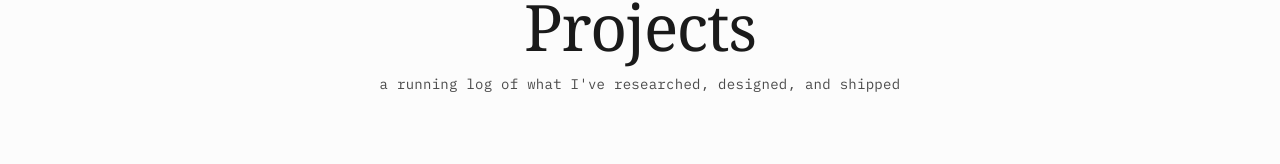
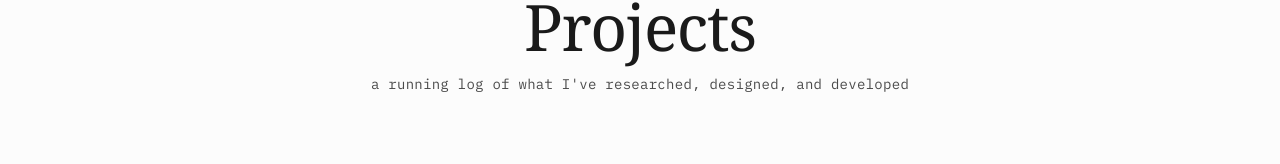
Before and after one commit to graceeilori/grace-ilori-portfolio, a React (Vite) app in the folder my-portfolio/: page /projects in a window 1280 px wide. Shown: the part 148-312 px from the top of the page. Built offline with nearby package versions, Linux system fonts and the light colour scheme; a web font is replaced by a local one.

Commit message:
small changes

```diff
--- a/my-portfolio/src/App.tsx
+++ b/my-portfolio/src/App.tsx
@@ -79,7 +79,7 @@ export default function HomePage() {
           </div>
         </Link>
 
-        <img src="/assets/star_1.svg" alt="" className="section-star" aria-hidden="true" />
+        {/* <img src="/assets/star_1.svg" alt="" className="section-star" aria-hidden="true" /> */}
 
         {/* EXPERIENCE & PLAYGROUND — hidden until ready
         <Link to="/coming-soon" className="section-nav" id="nav-experience">
--- a/my-portfolio/src/Projects.tsx
+++ b/my-portfolio/src/Projects.tsx
@@ -53,7 +53,7 @@ export default function ProjectsPage() {
       <header className="projects-header animate-in animate-in-delay-2">
         <h1 className="projects-title">Projects</h1>
         <p className="projects-subtitle">
-          a running log of what I've researched, designed, and shipped
+          a running log of what I've researched, designed, and developed
         </p>
       </header>
 
```
